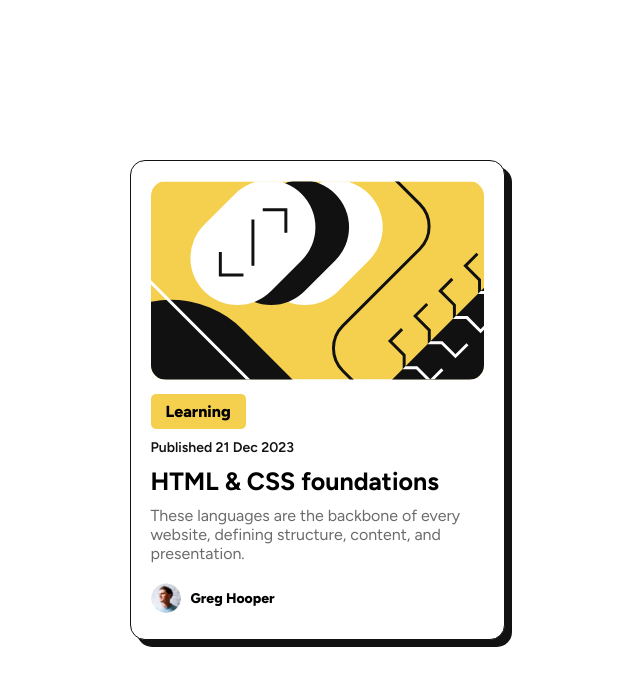
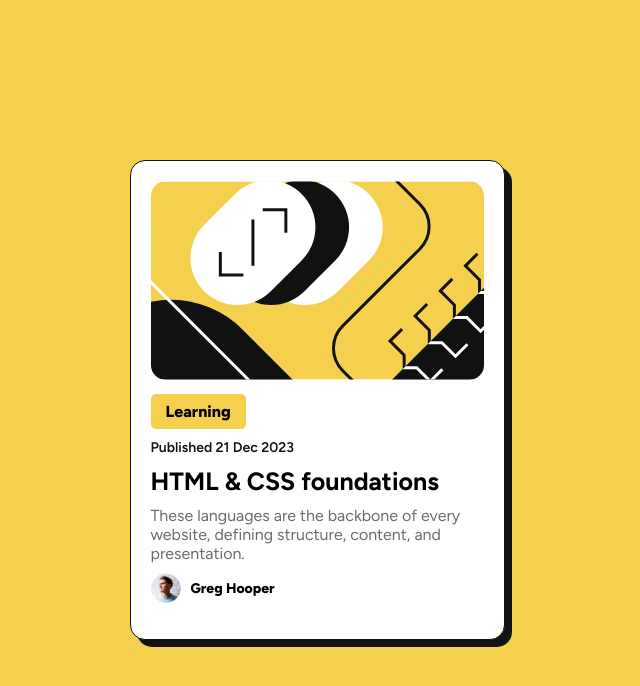
Before and after one commit to Vivekanand927/fem-Blog-preview-card, a plain HTML site: page index.html in a window 1280 px wide. Shown: the whole page, without its empty margins (323-963 px from the left). Drawn offline with Linux system fonts and the light colour scheme.

Commit message:
Restore and update styles in style.css

```diff
--- a/style.css
+++ b/style.css
@@ -14,7 +14,7 @@
 
 html {
   font-family: "Figtree", sans-serif;
-  /* background-color: var(--yellow-color); */
+  background-color: var(--yellow-color);
   font-size: 16px;
 }
 
@@ -74,7 +74,6 @@ h1:hover {
   display: flex;
   align-items: center;
   gap: 10px;
-  margin-top: 20px;
 }
 
 .avatar img {
```
